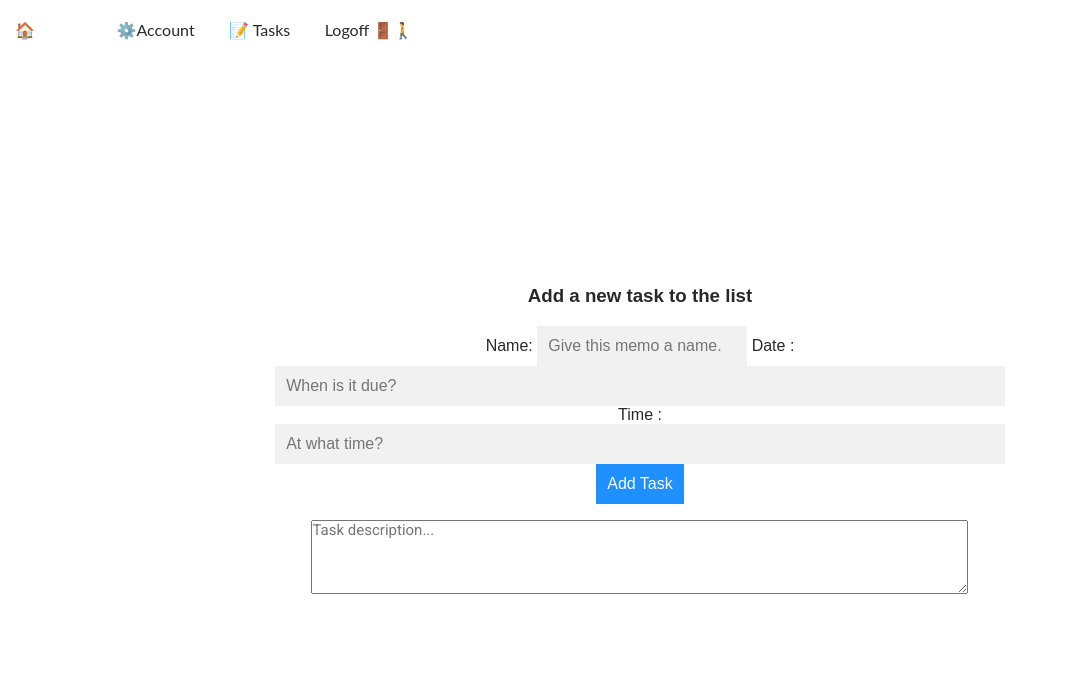
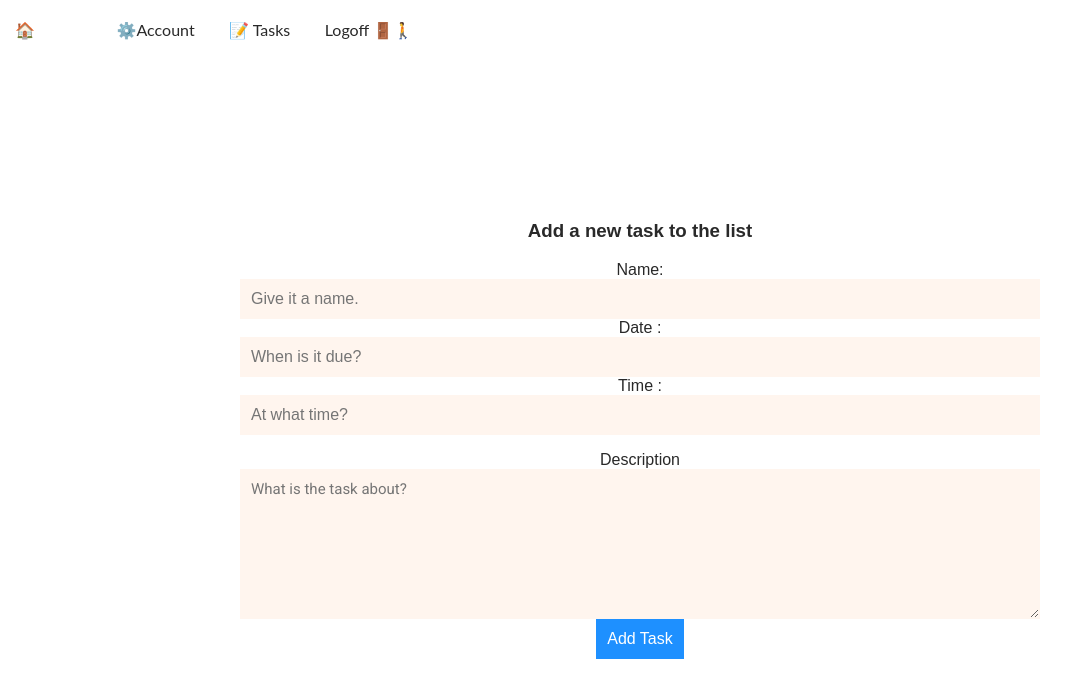
Before and after one commit to Will-Harris00/Memo-Maker, a PHP site: page /assets/db/tasks.php in a window 1280 px wide. Shown: the top 698 px of the page, without its empty margins (0-1087 px from the left). Run offline with PHP 8.4, Linux system fonts and the light colour scheme; the visitor is signed in with stand-in values (Sample User, id 1); some libraries are stand-ins or nearby versions.

```diff
--- a/src/assets/css/style.php
+++ b/src/assets/css/style.php
@@ -1,9 +1,8 @@
 <?php
 session_start();
-$bg = "#CCE0F5";
-$fg = "#028090";
+$bg = "AliceBlue";
+$fg = "PowderBlue";
 header('Content-type: text/css; charset=utf-8' );
-header('Cache-control: must-revalidate');
 if (isset($_SESSION['userid'])) {
     require "../secure/credentials.php";
     // require "../db/inc/handler.inc.php";
@@ -29,11 +28,10 @@ if (isset($_SESSION['userid'])) {
         if (mysqli_stmt_num_rows($stmt) > 0) {
             mysqli_stmt_fetch($stmt);
             mysqli_stmt_close($stmt);
-            // mysqli_close($conn);
-            //exit();
+            mysqli_close($conn);
         } else {
-            $bg = "#CCE0F5";
-            $fg = "#028090";
+            $bg = "AliceBlue";
+            $fg = "PowderBlue";
         }
     }
 }
@@ -62,13 +60,39 @@ font-size: 16px;
 }
 
 input[type=text] {
+    background-color: SeaShell;
+    width: 100%;
+}
+
+textarea {
+    border: 1px solid transparent;
     background-color: #f1f1f1;
+    padding: 10px;
+    font-size: 16px;
+    background-color: SeaShell;
+    width: 100%;
+    resize: vertical;
+    min-height: 150px;
+}
+
+input[type=password] {
+    background-color: SeaShell;
     width: 100%;
 }
 
 input[type=submit] {
     background-color: DodgerBlue;
-color: #fff;
+    color: white;
+    cursor: pointer;
+}
+
+button {
+    border: 1px solid transparent;
+    background-color: #f1f1f1;
+    padding: 10px;
+    font-size: 16px;
+    background-color: DodgerBlue;
+    color: white;
     cursor: pointer;
 }
 
@@ -404,20 +428,6 @@ main {
     text-align: center;
 }
 
-button {
-    background-image: linear-gradient(to bottom right, #42e95d, #6767e7);
-    height: 30px;
-    width: 150px;
-    border: 0;
-    border-radius: 3px;
-    font-size: 1em;
-    overflow: hidden;
-    color: white;
-    letter-spacing: 0.5em;
-    font-weight: bold;
-    box-shadow: 0 8px 16px 0 #9b9b9b;
-}
-
 #myDIV {
     width: 100%;
     padding: 50px 0;
--- a/src/assets/database/initialise.sql
+++ b/src/assets/database/initialise.sql
@@ -30,8 +30,8 @@ CREATE TABLE Tasks (
 
 CREATE TABLE Preferences (
                        userid int not null,
-                       foreground varchar(32) DEFAULT '#028090',
-                       background varchar(32) DEFAULT '#CCE0F5',
+                       foreground varchar(32) DEFAULT 'PowderBlue',
+                       background varchar(32) DEFAULT 'AliceBlue',
                        primary key (userid),
                        foreign key (userid) references Users(userid)
 );
--- a/src/assets/db/account.php
+++ b/src/assets/db/account.php
@@ -1,8 +1,4 @@
 <?php
-session_start();
-if (!(isset($_SESSION['userid']))) {
-    header("Location: ../../index.php");
-}
 require "header.php";
 ?>
 
@@ -10,7 +6,7 @@ require "header.php";
 <head>
     <meta charset="utf-8">
     <title>Memo Maker</title>
-    <!--<link rel="stylesheet" type='text/css' href="../css/style.php">-->
+    <link rel="stylesheet" type='text/css' href="../css/style.php">
     <link rel="stylesheet" href="https://fonts.googleapis.com/css?family=Roboto&display=swap">
 
     <link rel="shortcut icon" href="../../favicon.ico" type="image/x-icon">
--- a/src/assets/db/login.php
+++ b/src/assets/db/login.php
@@ -27,16 +27,16 @@ session_start();
 <!-- Login form -->
 <main>
     <form action="inc/login.inc.php" method="post" name="login_form">
-        <label>Username
+        <label>
             <input type="text" name="username" placeholder="Username">
         </label>
         <br>
-        <label>Password:
+        <label>
             <input type="password" name="password" placeholder="Password">
         </label>
         <br>
         <span id='message'></span>
-        <button type="submit" name="login_btn" value="SUBMIT">Login</button>
+        <input type="submit" name="login_btn" value="Login">
     </form>
 </main>
 </body>
--- a/src/assets/db/tasks.php
+++ b/src/assets/db/tasks.php
@@ -1,8 +1,4 @@
 <?php
-session_start();
-if (!(isset($_SESSION['userid']))) {
-    header("Location: ../../index.php");
-}
 require "header.php";
 ?>
 
@@ -26,17 +22,18 @@ require "header.php";
 <form action="inc/addtask.inc.php" method="post" id="new_task">
     <h3>Add a new task to the list</h3>
     <label> Name:
-        <input required="required" pattern="[a-zA-Z0-9\w\s\p{P}\p{S}].{1,18}" size="18" name="name" placeholder="Give this memo a name.">
+        <input name="name" placeholder="Give it a name." required="required" pattern="[a-zA-Z0-9\w\s\p{P}\p{S}].{1,18}" size="18" type="text">
     </label>
     <label>Date :
-        <input placeholder="When is it due?" name="date" type="text" size="12" required="required" min="1970-01-01" max="9999-12-31" onfocus="(this.type='date')" onblur="(this.type='text')">
+        <input name="date" placeholder="When is it due?" type="text" size="12" required="required" min="1970-01-01" max="9999-12-31" onfocus="(this.type='date')" onblur="(this.type='text')">
     </label>
     <label>Time :
-        <input placeholder="At what time?" name="time" type="text" size="8" required="required" onfocus="(this.type='time')" onblur="(this.type='text')">
+        <input name="time" placeholder="At what time?" type="text" size="8" required="required" onfocus="(this.type='time')" onblur="(this.type='text')">
     </label>
-    <input type="submit" name="new_task_btn" value="Add Task">
 </form>
-<textarea id="description" name="description" rows="4" cols="80" form="new_task" placeholder="Task description..."></textarea>
+    <label for="description">Description</label>
+    <textarea id="description" name="description" rows="4" cols="80" form="new_task" placeholder="What is the task about?"></textarea>
+    <button form="new_task" name="new_task_btn" type="submit" value="Add Task">Add Task</button>
 </main>
 </body>
 </html>
```
Also changed, not shown: src/assets/db/signup.php (+4 -4 lines). Lines whose indentation alone changed are shown as unchanged.
